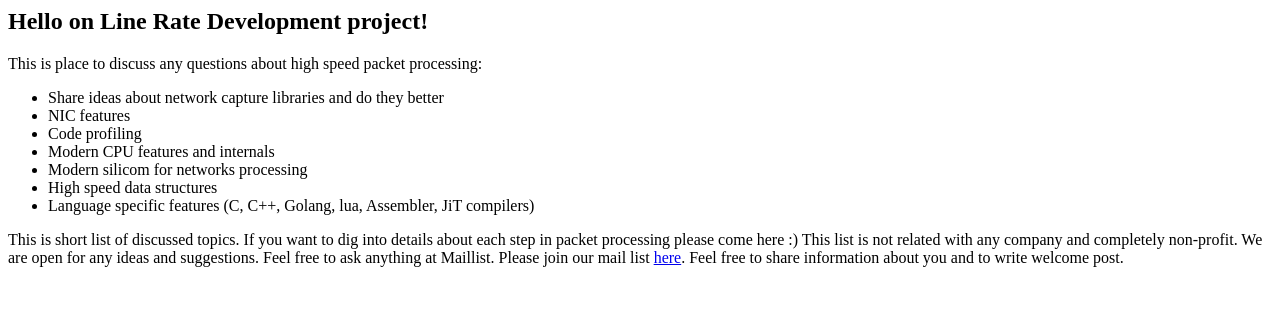
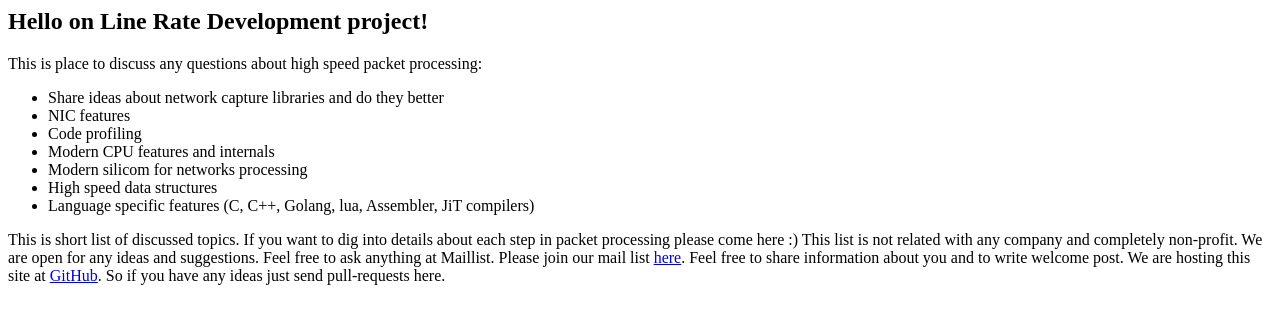
Before and after one commit to Line-Rate-Development/line-rate-development.github.io, a plain HTML site: page index.html in a window 1280 px wide. Drawn offline with Linux system fonts and the light colour scheme.

Commit message:
Add link to GitHub

```diff
--- a/index.html
+++ b/index.html
@@ -20,4 +20,6 @@ This list is not related with any company and completely non-profit. We are open
 
 Please join our mail list <a href="https://groups.google.com/d/forum/lineratedev">here</a>. Feel free to share information about you and to write welcome post.
 
+We are hosting this site at <a href="https://github.com/Line-Rate-Development/line-rate-development.github.io">GitHub</a>. So if you have any ideas just send pull-requests here.
+
 </body></html>
```
